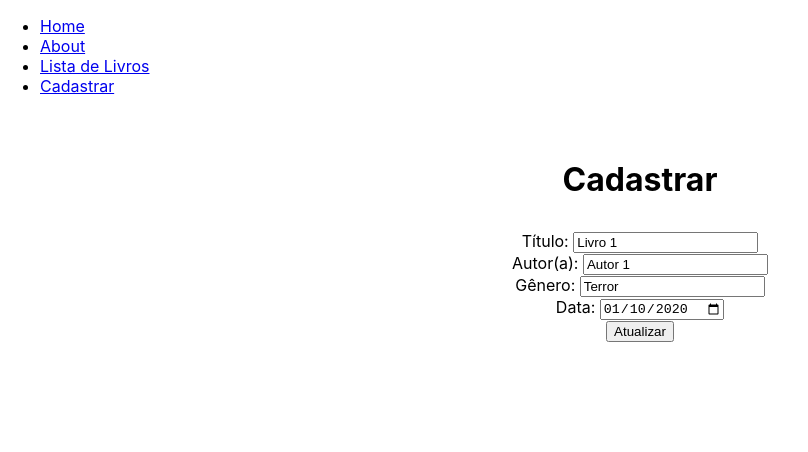
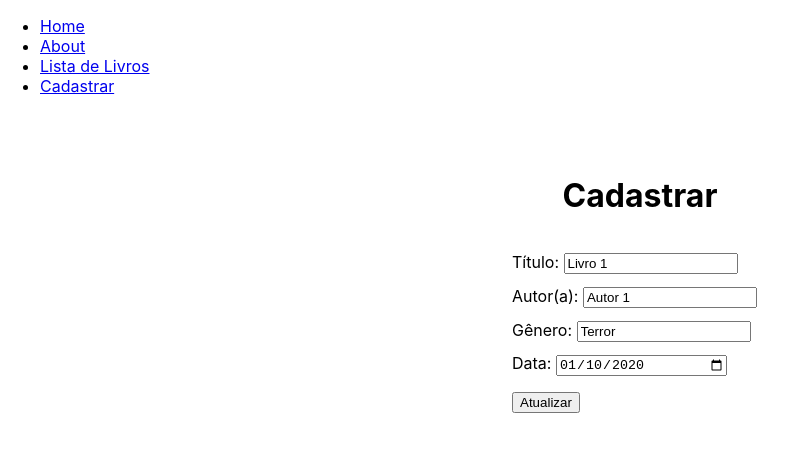
Before and after one commit to WilliamNovak/READING-JOURNAL, a React (Create React App) app: page /bookform/1 in a window 1280 px wide. Shown: the top 452 px of the page, without its empty margins (0-808 px from the left). Built offline with nearby package versions, Linux system fonts and the light colour scheme.

Commit message:
style components

```diff
--- a/src/App.css
+++ b/src/App.css
@@ -10,3 +10,28 @@ h1 {
 p {
   font-size: 18px;
 }
+
+.centerDiv {
+  display: flex;
+  flex-direction: column;
+  align-items: center;
+  justify-content: center;
+}
+
+.bookList {
+  width: fit-content;
+}
+
+.bookItem {
+  text-align: left;
+  margin: 0.5rem 0 0.5rem 0;
+}
+
+.bookForm {
+  text-align: left;
+}
+
+.inputField {
+  margin: 0.4rem 0 0.4rem 0;
+  width: 65%;
+}
--- a/src/components/BookForm/BookForm.js
+++ b/src/components/BookForm/BookForm.js
@@ -38,14 +38,14 @@ const BookForm = ({ addBook, updateBook, books }) => {
     }
 
     return (
-        <div>
+        <div className="centerDiv">
             <h1>Cadastrar</h1>
-            <form onSubmit={handleSubmit}>
-                <label>Título: <input type="text" name="title" value={book.title} onChange={handleChange}/></label><br></br>
-                <label>Autor(a): <input type="text" name="author" value={book.author} onChange={handleChange}/></label><br></br>
-                <label>Gênero: <input type="text" name="genre" value={book.genre} onChange={handleChange}/></label><br></br>
-                <label>Data: <input type="date" name="date" value={book.date} onChange={handleChange}/></label><br></br>
-                <button type="submit">{id ? 'Atualizar' : 'Adicionar'}</button>
+            <form className="bookForm" onSubmit={handleSubmit}>
+                <label>Título: <input className="inputField" type="text" name="title" value={book.title} onChange={handleChange}/></label><br></br>
+                <label>Autor(a): <input className="inputField" type="text" name="author" value={book.author} onChange={handleChange}/></label><br></br>
+                <label>Gênero: <input className="inputField" type="text" name="genre" value={book.genre} onChange={handleChange}/></label><br></br>
+                <label>Data: <input className="inputField" type="date" name="date" value={book.date} onChange={handleChange}/></label><br></br>
+                <button style={{marginTop: '10px'}} type="submit">{id ? 'Atualizar' : 'Adicionar'}</button>
             </form>
         </div>
     );
--- a/src/components/BookList/BookList.js
+++ b/src/components/BookList/BookList.js
@@ -3,13 +3,13 @@ import { Link } from "react-router-dom";
 const BookList = ({ books, removeBook }) => {
 
     return (
-        <div>
+        <div className="centerDiv">
             <h1>Lista de Livros</h1>
-            <ul>
+            <ul className="bookList">
                 {books.map((book, index) => (
-                    <li key={index}>
+                    <li className="bookItem" key={index}>
                         <Link to={`/bookform/${book.id}`}>{book.title} - {book.author} - {book.genre} - {new Date(book.date).toLocaleDateString("pt-BR")}</Link>
-                        <button onClick={() => removeBook(book.id)}>Excluir</button>
+                        <button style={{marginLeft: '10px'}} onClick={() => removeBook(book.id)}>Excluir</button>
                     </li>
                 ))}
             </ul>
```
